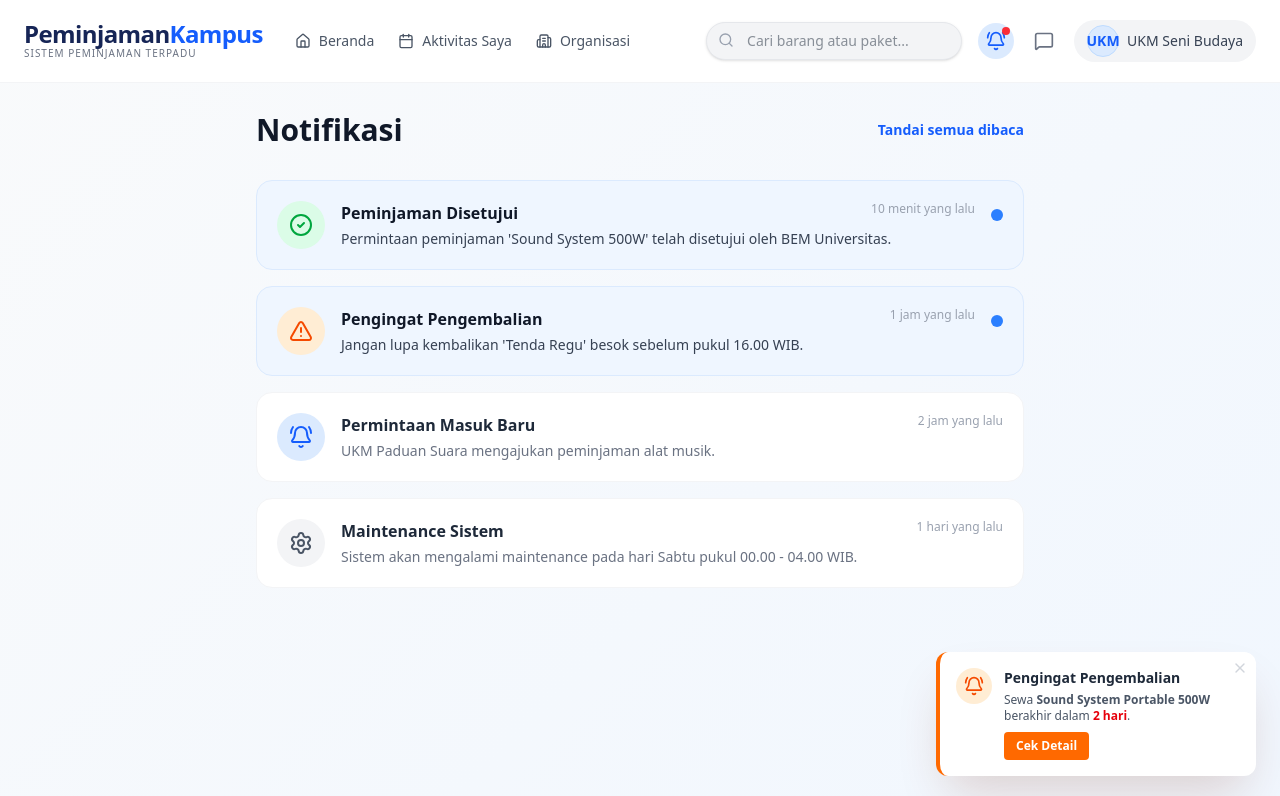
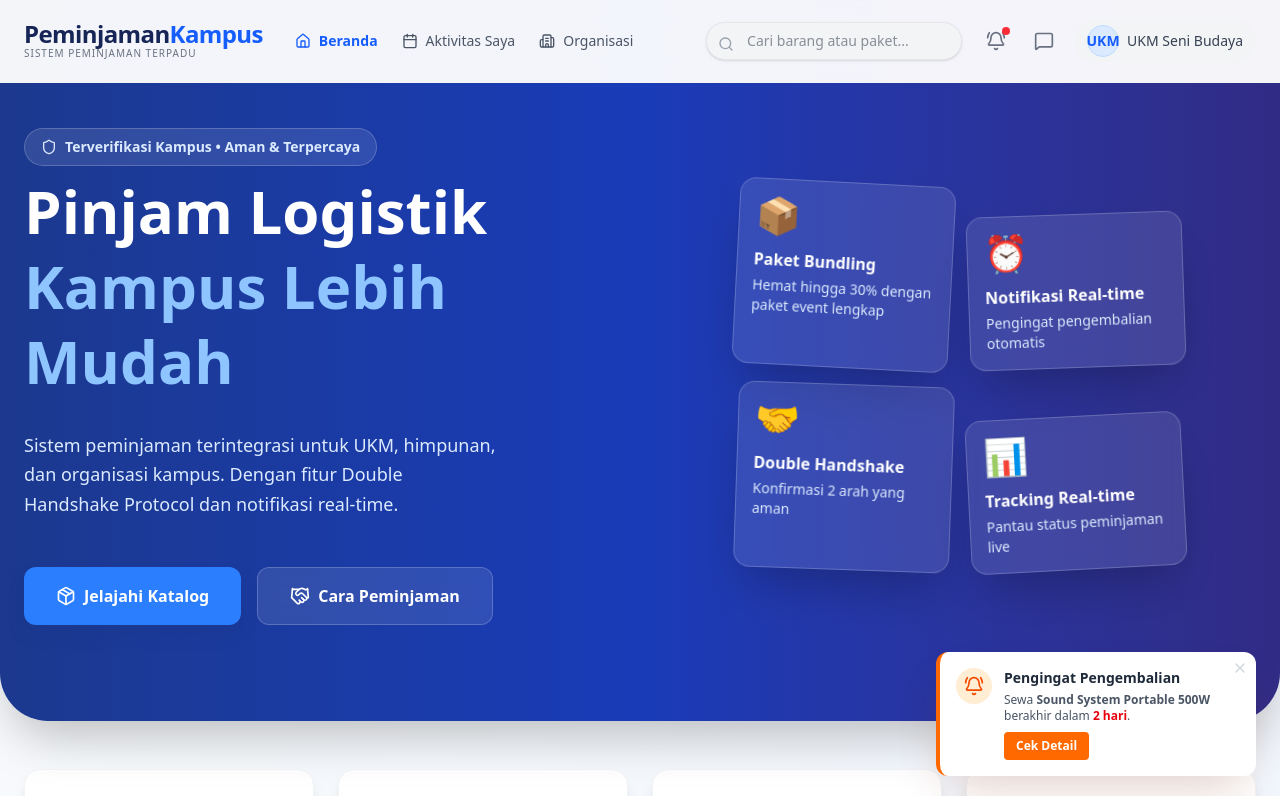
Before and after one commit to noven24/logistik-kampus-one, a React (Vite) app: page / in a window 1280 px wide. Shown: the top 796 px of the page. Built offline with nearby package versions, Linux system fonts and the light colour scheme.

Commit message:
edit: halaman chat saja

```diff
--- a/src/pages/Home.jsx
+++ b/src/pages/Home.jsx
@@ -10,15 +10,15 @@ import {
 
 const SistemPeminjamanLogistikKampus = () => {
   // --- STATE AUTHENTICATION ---
-  // Default true agar langsung masuk (bypass login)
+  // UPDATED: Default true agar langsung masuk (bypass login)
   const [isLoggedIn, setIsLoggedIn] = useState(true);
   const [loginLoading, setLoginLoading] = useState(false);
   const [loginForm, setLoginForm] = useState({ username: '', password: '' });
   const [loginError, setLoginError] = useState('');
 
   // --- STATE UTAMA APLIKASI ---
-  // UPDATED: Default 'notifications' agar langsung ke halaman Notifikasi
-  const [activePage, setActivePage] = useState('notifications');
+  // UPDATED: Default 'home' agar langsung ke halaman Beranda utama
+  const [activePage, setActivePage] = useState('home');
   const [selectedItem, setSelectedItem] = useState(null);
   const [selectedBundle, setSelectedBundle] = useState(null);
   const [selectedOrg, setSelectedOrg] = useState(null);
@@ -30,7 +30,7 @@ const SistemPeminjamanLogistikKampus = () => {
   const [loanStep, setLoanStep] = useState(1);
   const [returnStep, setReturnStep] = useState(1);
 
-  // --- STATE HALAMAN AKTIVITAS ---
+  // --- STATE HALAMAN AKTIVITAS (New Feature) ---
   const [activityTab, setActivityTab] = useState('borrowing'); // 'borrowing' | 'lending'
 
   // --- DATA DUMMY NOTIFIKASI ---
@@ -915,7 +915,7 @@ const SistemPeminjamanLogistikKampus = () => {
               value={searchQuery}
               onChange={(e) => setSearchQuery(e.target.value)}
             />
-            <Search size={16} className="absolute left-3 top-2.5 text-gray-400" />
+            <Search size={16} className="absolute left-3 top-3.5 text-gray-400" />
           </div>
 
           <div className="flex items-center gap-3">
```
